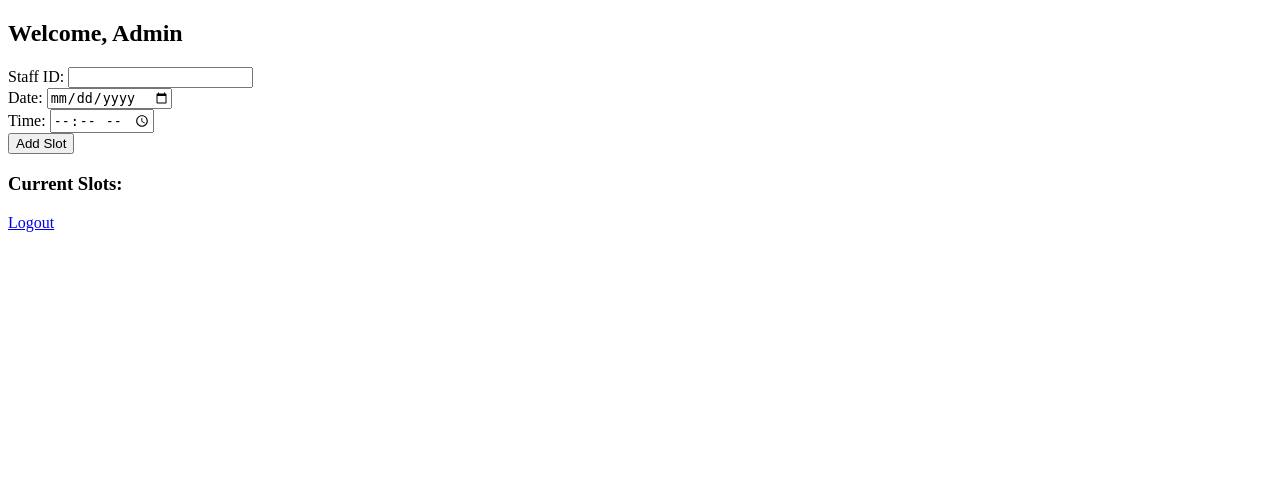
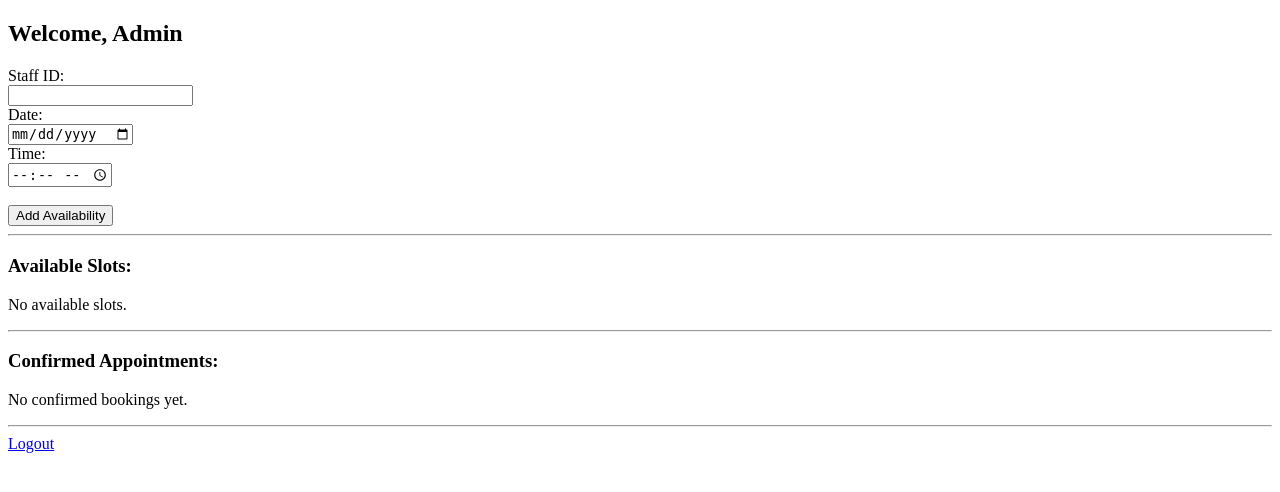
Before and after one commit to Ryan-wong123/booking-service-telegram-bot, a Flask app: template templates/dashboard.html in a window 1280 px wide. Shown: the top 492 px of the page. Run offline with Flask 3, Linux system fonts and the light colour scheme; the template is opened without the code that fills it, so the values that code supplies are empty.

Commit message:
update dashboard with booking

```diff
--- a/flask_admin.py
+++ b/flask_admin.py
@@ -9,7 +9,9 @@ DB_PATH = "appointments.db"
 ADMIN_USERNAME = "admin"
 ADMIN_PASSWORD = "1234"  # Change this!
 
-# --- Login ---
+
+# --- Routes ---
+
 @app.route('/', methods=['GET', 'POST'])
 def login():
     if request.method == 'POST':
@@ -24,7 +26,7 @@ def logout():
     session.clear()
     return redirect('/')
 
-# --- Dashboard + Add Slot ---
+
 @app.route('/dashboard', methods=['GET', 'POST'])
 def dashboard():
     if not session.get('logged_in'):
@@ -38,9 +40,10 @@ def dashboard():
         return redirect('/dashboard')
 
     slots = asyncio.run(fetch_slots())
-    return render_template('dashboard.html', slots=slots)
+    bookings = asyncio.run(fetch_appointments())
+    return render_template('dashboard.html', slots=slots, bookings=bookings)
 
-# --- Delete Slot ---
+
 @app.route('/delete/<int:id>')
 def delete_slot(id):
     if not session.get('logged_in'):
@@ -48,7 +51,9 @@ def delete_slot(id):
     asyncio.run(remove_slot(id))
     return redirect('/dashboard')
 
-# --- DB Utilities ---
+
+# --- Database Functions ---
+
 async def save_slot(staff_id, date, time):
     async with aiosqlite.connect(DB_PATH) as db:
         await db.execute("INSERT INTO availability (staff_id, date, time) VALUES (?, ?, ?)",
@@ -65,5 +70,12 @@ async def remove_slot(rowid):
         await db.execute("DELETE FROM availability WHERE rowid = ?", (rowid,))
         await db.commit()
 
+async def fetch_appointments():
+    async with aiosqlite.connect(DB_PATH) as db:
+        async with db.execute("SELECT user_id, staff_id, date, time, type FROM appointments ORDER BY date, time") as cursor:
+            return await cursor.fetchall()
+
+
+# --- Run App ---
 if __name__ == '__main__':
     app.run(debug=True)
--- a/templates/dashboard.html
+++ b/templates/dashboard.html
@@ -1,15 +1,26 @@
 <!DOCTYPE html>
 <html>
-<head><title>Dashboard</title></head>
+<head><title>Admin Dashboard</title></head>
 <body>
   <h2>Welcome, Admin</h2>
+
   <form method="post">
-    Staff ID: <input type="number" name="staff_id" required><br>
-    Date: <input type="date" name="date" required><br>
-    Time: <input type="time" name="time" required><br>
-    <button type="submit">Add Slot</button>
+    <label>Staff ID:</label><br>
+    <input type="number" name="staff_id" required><br>
+
+    <label>Date:</label><br>
+    <input type="date" name="date" required><br>
+
+    <label>Time:</label><br>
+    <input type="time" name="time" required><br><br>
+
+    <button type="submit">Add Availability</button>
   </form>
-  <h3>Current Slots:</h3>
+
+  <hr>
+
+  <h3>Available Slots:</h3>
+  {% if slots %}
     <ul>
       {% for slot in slots %}
         <li>
@@ -18,6 +29,26 @@
         </li>
       {% endfor %}
     </ul>
+  {% else %}
+    <p>No available slots.</p>
+  {% endif %}
+
+  <hr>
+
+  <h3>Confirmed Appointments:</h3>
+  {% if bookings %}
+    <ul>
+      {% for b in bookings %}
+        <li>
+          User {{ b[0] }} → Staff {{ b[1] }} on {{ b[2] }} at {{ b[3] }} [{{ b[4] }}]
+        </li>
+      {% endfor %}
+    </ul>
+  {% else %}
+    <p>No confirmed bookings yet.</p>
+  {% endif %}
+
+  <hr>
   <a href="/logout">Logout</a>
 </body>
 </html>
```
Lines whose indentation alone changed are shown as unchanged.
